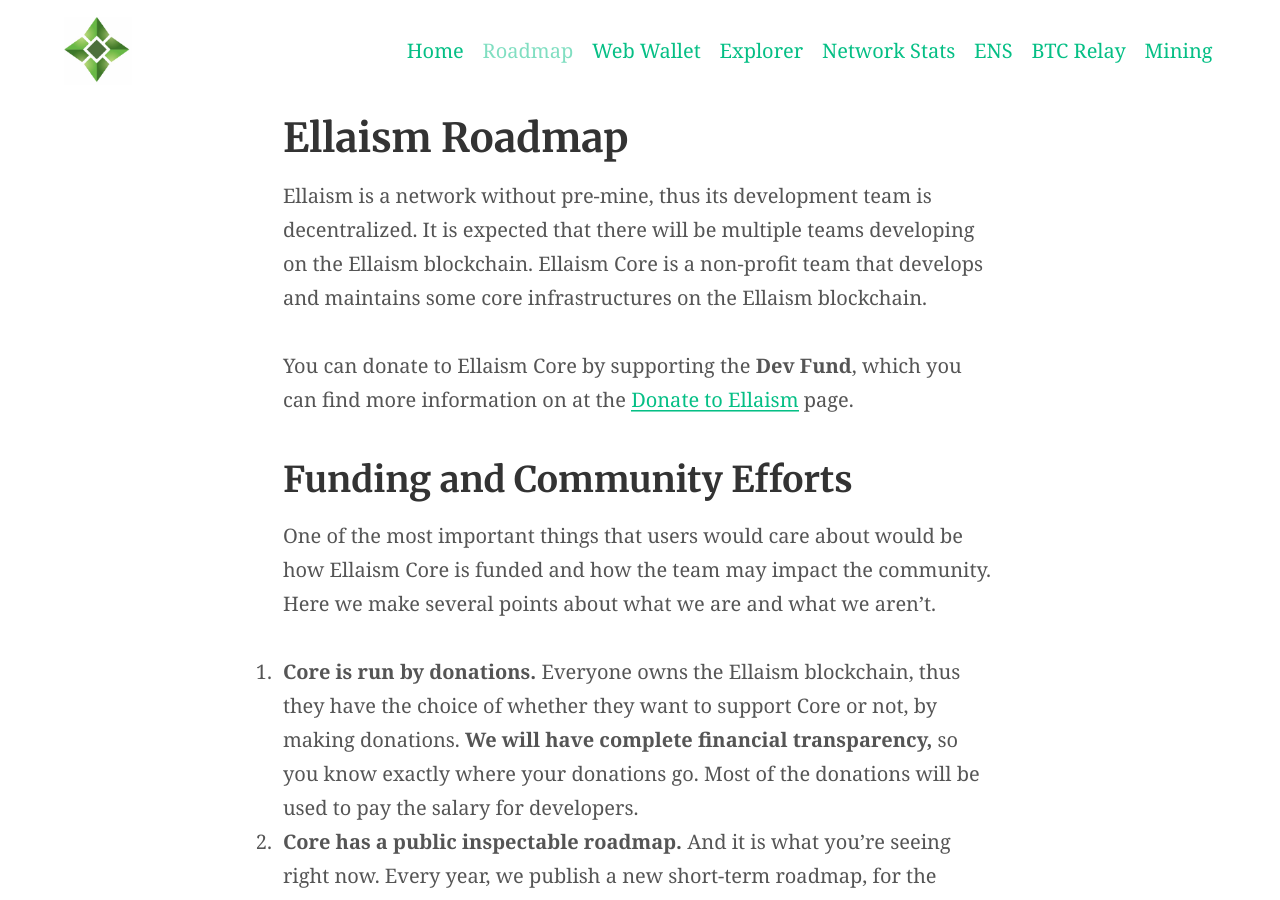
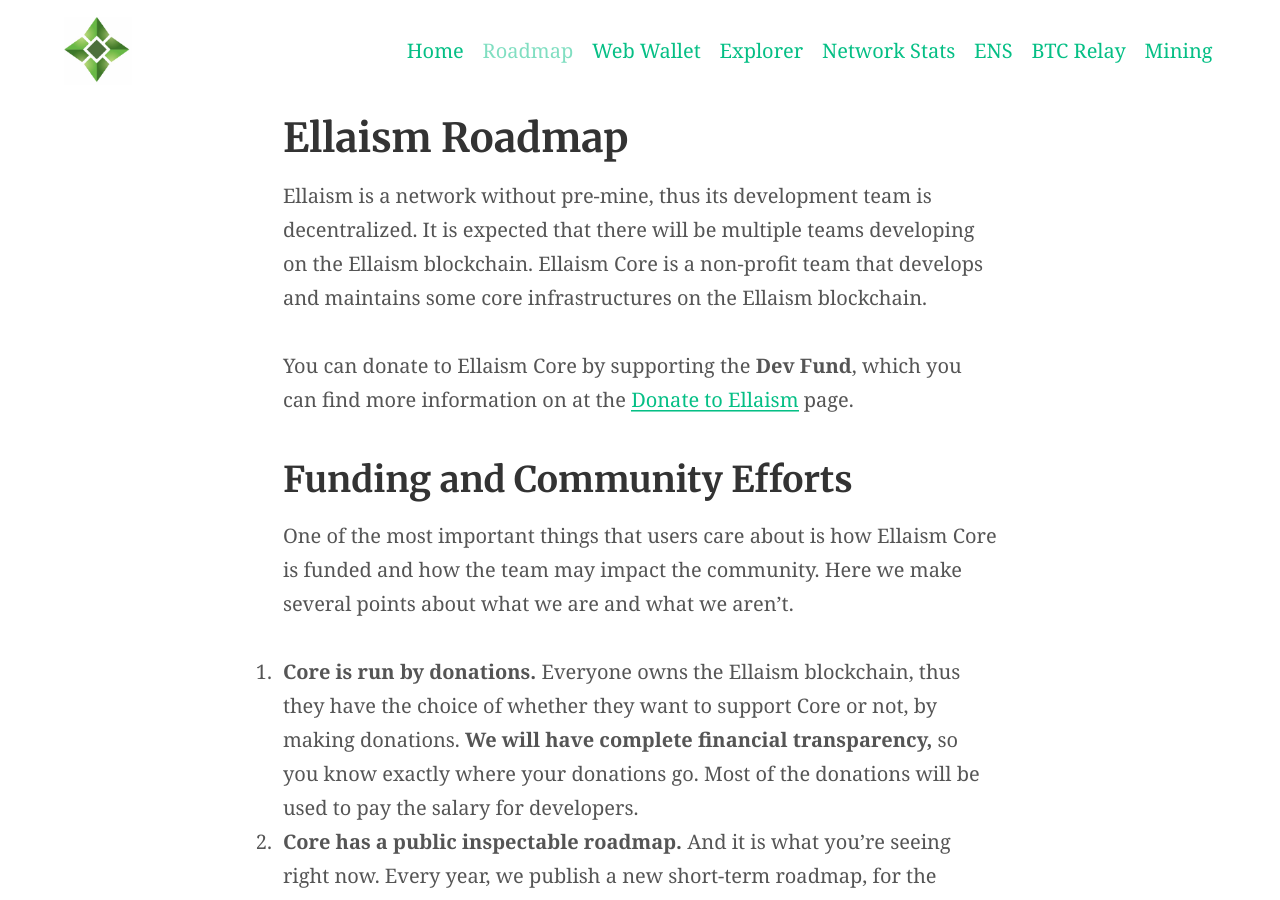
Before and after one commit to ellaism/ellaism.org, a Jekyll site: the page built from roadmap.md, in a window 1280 px wide and 900 px high. Built offline with Jekyll 4.4.1, drawn with Linux system fonts in a browser that asks for light colours; our own code applies the rules of GitHub Pages for plain Markdown files.

Commit message:
Roadmap L16 wording

```diff
--- a/roadmap.md
+++ b/roadmap.md
@@ -13,7 +13,7 @@
 
 ## Funding and Community Efforts
 
-One of the most important things that users would care about would be how
+One of the most important things that users care about is how
 Ellaism Core is funded and how the team may impact the community. Here we make
 several points about what we are and what we aren't.
 
```
